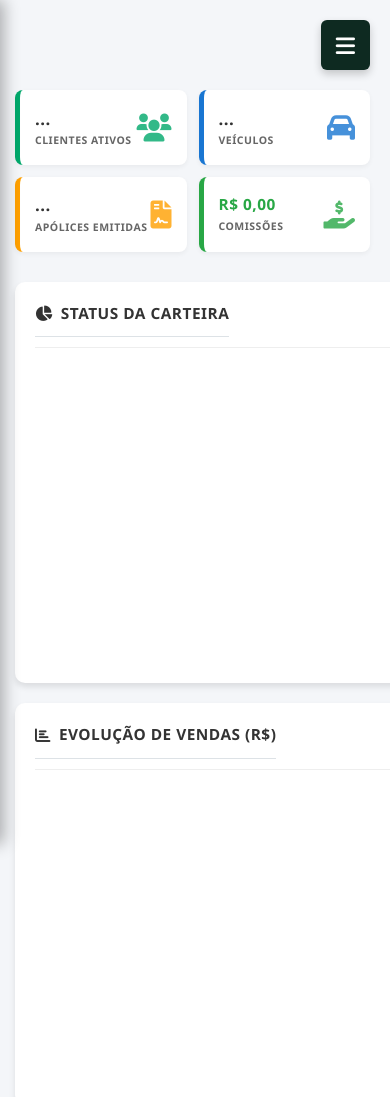
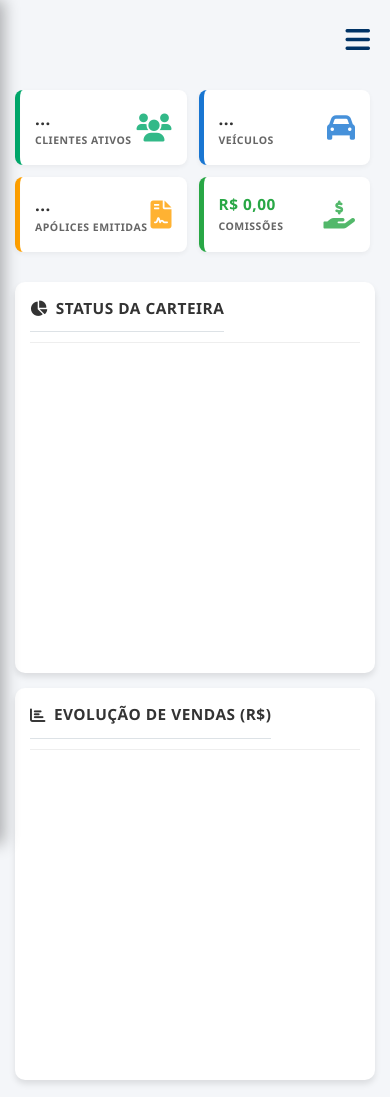
Before and after one commit to aidanolima/apolicesystem, a plain HTML site: page frontend-web/dashboard.html in a window 390 px wide. Shown: the top 1097 px of the page. Drawn offline with nearby package versions, Linux system fonts and the light colour scheme; some packages are replaced by stand-ins of ours; no server answers; sample sign-in values are in the browser's storage; a script that the page names is missing.

Commit message:
UpDate Ajustes Cards and Menu Mobile

```diff
--- a/frontend-web/css/style.css
+++ b/frontend-web/css/style.css
@@ -553,18 +553,23 @@ tbody tr:hover {
 .mobile-toggle {
     display: none;
     position: fixed;
-    top: 20px;
+    top: 25px;
     right: 20px;
     left: auto !important;
     z-index: 999;
-    background-color: var(--sidebar-bg);
-    color: white;
+    background: transparent;
+    color: var(--primary-color);
     border: none;
-    padding: 10px 15px;
-    border-radius: 6px;
+    padding: 0;
     cursor: pointer;
-    font-size: 22px;
-    box-shadow: 0 4px 8px rgba(0,0,0,0.2);
+    font-size: 28px;
+    box-shadow: none;
+    outline: none;
+    transition: transform 0.2s ease;
+}
+
+.mobile-toggle:active {
+    transform: scale(0.9);
 }
 
 /* Overlay Tela Inteira (Sem bordas brancas) */
@@ -630,7 +635,19 @@ tbody tr:hover {
     h2 { font-size: 18px; }
 
     .card {
-        padding: 15px; /* Reduz o "gordura" interna do card para liberar espaço */
+        padding: 15px;
+    }
+
+    /* Trava os cards de gráficos para não estourarem a tela */
+    .charts-container {
+        grid-template-columns: 1fr !important;
+        gap: 15px !important;
+    }
+
+    .chart-card {
+        padding: 15px !important;
+        width: 100% !important;
+        box-sizing: border-box !important;
     }
 
     /* Trava os cards de estatística para não estourarem a tela */
--- a/frontend-web/dashboard.html
+++ b/frontend-web/dashboard.html
@@ -79,8 +79,12 @@
         .btn-novo { text-decoration: none !important; color: white !important; display: inline-block; border-radius: 4px; font-weight: bold; box-shadow: 0 2px 4px rgba(0,0,0,0.1); transition: 0.2s; padding: 10px 20px;}
         .btn-novo:hover { opacity: 0.9; text-decoration: none; }
 
-        .charts-container { display: grid; grid-template-columns: repeat(auto-fit, minmax(400px, 1fr)); gap: 20px; margin-top: 20px; margin-bottom: 30px;}
-        .chart-card { background: white; padding: 20px; border-radius: 10px; box-shadow: 0 4px 6px rgba(0,0,0,0.1); }
+        .charts-container { display: grid; grid-template-columns: repeat(auto-fit, minmax(300px, 1fr)); gap: 20px; margin-top: 20px; margin-bottom: 30px;}
+        @media (max-width: 768px) {
+            .charts-container { grid-template-columns: 1fr; gap: 15px; }
+            .chart-card { padding: 15px; }
+        }
+        .chart-card { background: white; padding: 20px; border-radius: 10px; box-shadow: 0 4px 6px rgba(0,0,0,0.1); width: 100%; box-sizing: border-box; }
         .chart-header { display: flex; justify-content: space-between; align-items: center; margin-bottom: 15px; border-bottom: 1px solid #eee; padding-bottom: 10px; }
         .chart-header h3 { margin: 0; color: #333; font-size: 1.1em; }
 
```
